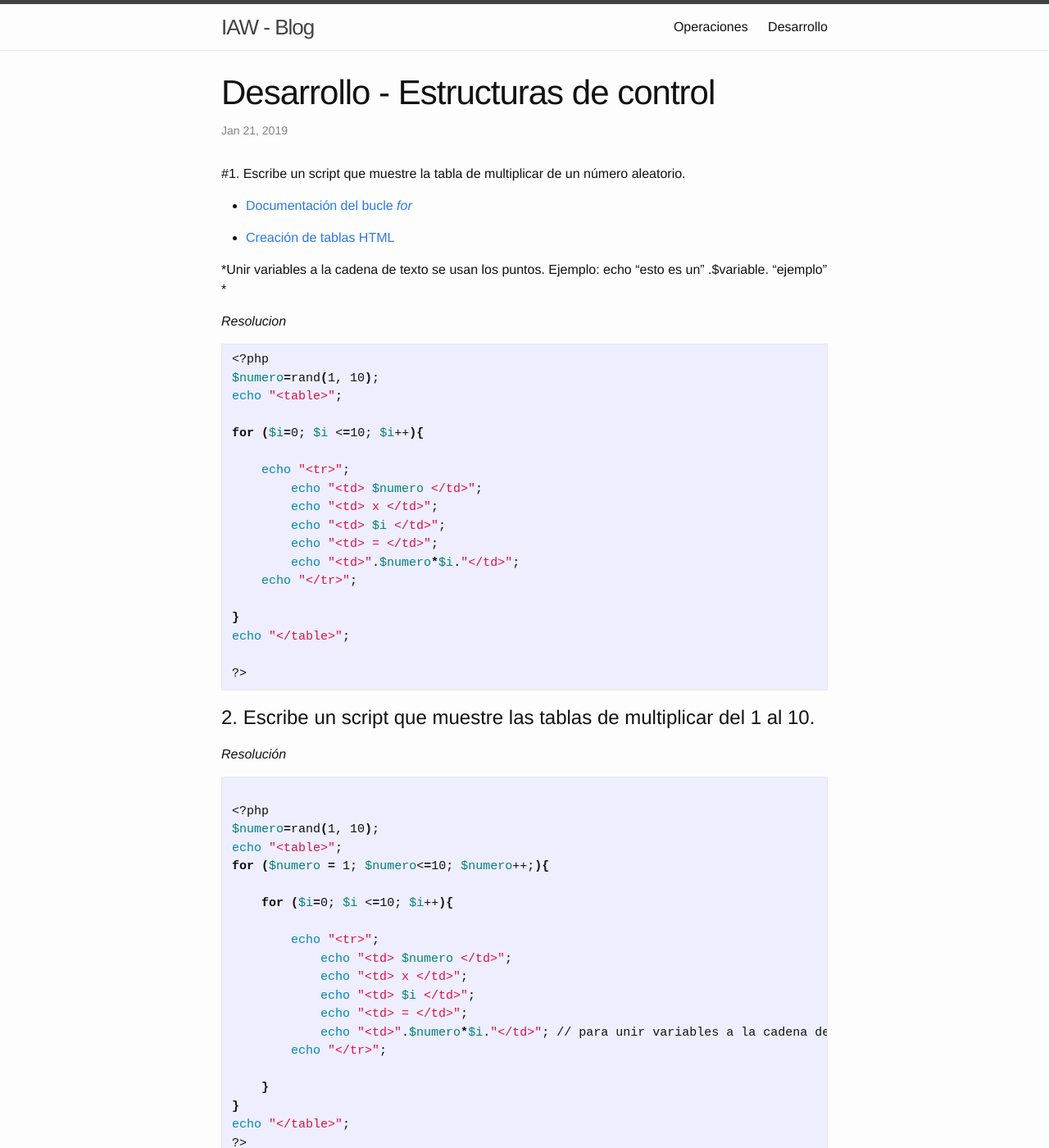
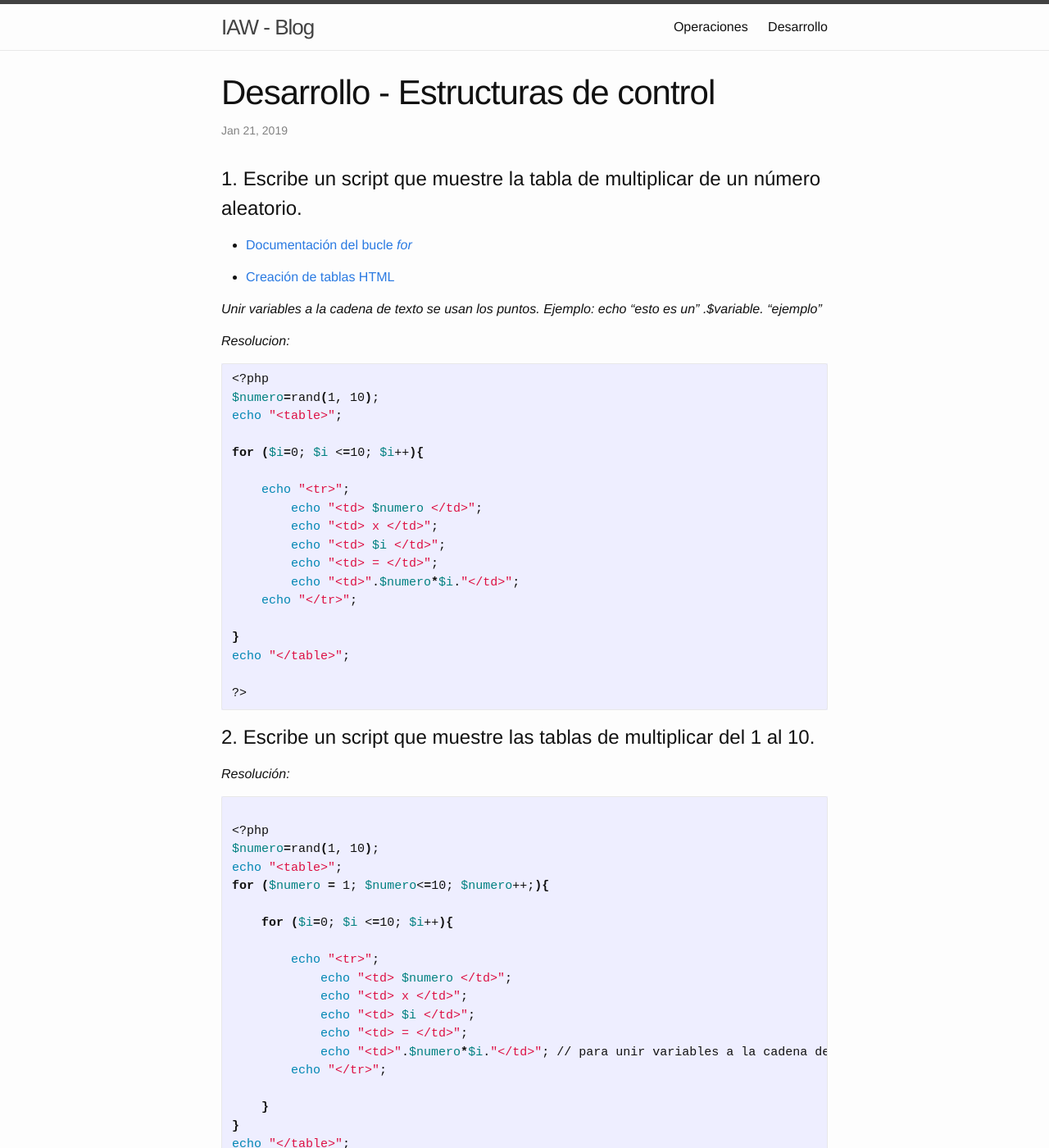
Before and after one commit to alexdemanuel/alexdemanuel.github.io, a Jekyll site: the page built from _posts/2019-01-22-Desarrollo3.md, in a window 1280 px wide and 1400 px high. Shown: the whole window at 82% size. Built offline with Jekyll 4.4.1, drawn with Linux system fonts in a browser that asks for light colours.

Commit message:
Corregidos errores

````diff
--- a/_posts/2019-01-22-Desarrollo3.md
+++ b/_posts/2019-01-22-Desarrollo3.md
@@ -5,15 +5,15 @@ date:   2019-01-21 11:20:02 +0000
 categories: desarrollo
 ---
 
-#1. Escribe un script que muestre la tabla de multiplicar de un número aleatorio.
+# 1. Escribe un script que muestre la tabla de multiplicar de un número aleatorio.
 
 - [Documentación del bucle *for*]( http://php.net/manual/es/control-structures.for.php)
 
 - [Creación de tablas HTML](https://developer.mozilla.org/en-US/docs/Learn/HTML/Tables)
 
-*Unir variables a la cadena de texto se usan los puntos. Ejemplo: echo "esto es un" .$variable. "ejemplo" *
+*Unir variables a la cadena de texto se usan los puntos. Ejemplo: echo "esto es un" .$variable. "ejemplo"*
 
-*Resolucion*
+*Resolucion:*
 
 ```bash
 <?php
@@ -42,7 +42,7 @@ echo "</table>";
 
 
 
-*Resolución*
+*Resolución:*
 
 ```bash
 
````
Also changed, not shown: _posts/2019-01-21-Desarrollo1.md (+5 -4 lines), _posts/2019-01-22-Desarrollo2.md (+5 -5 lines).
